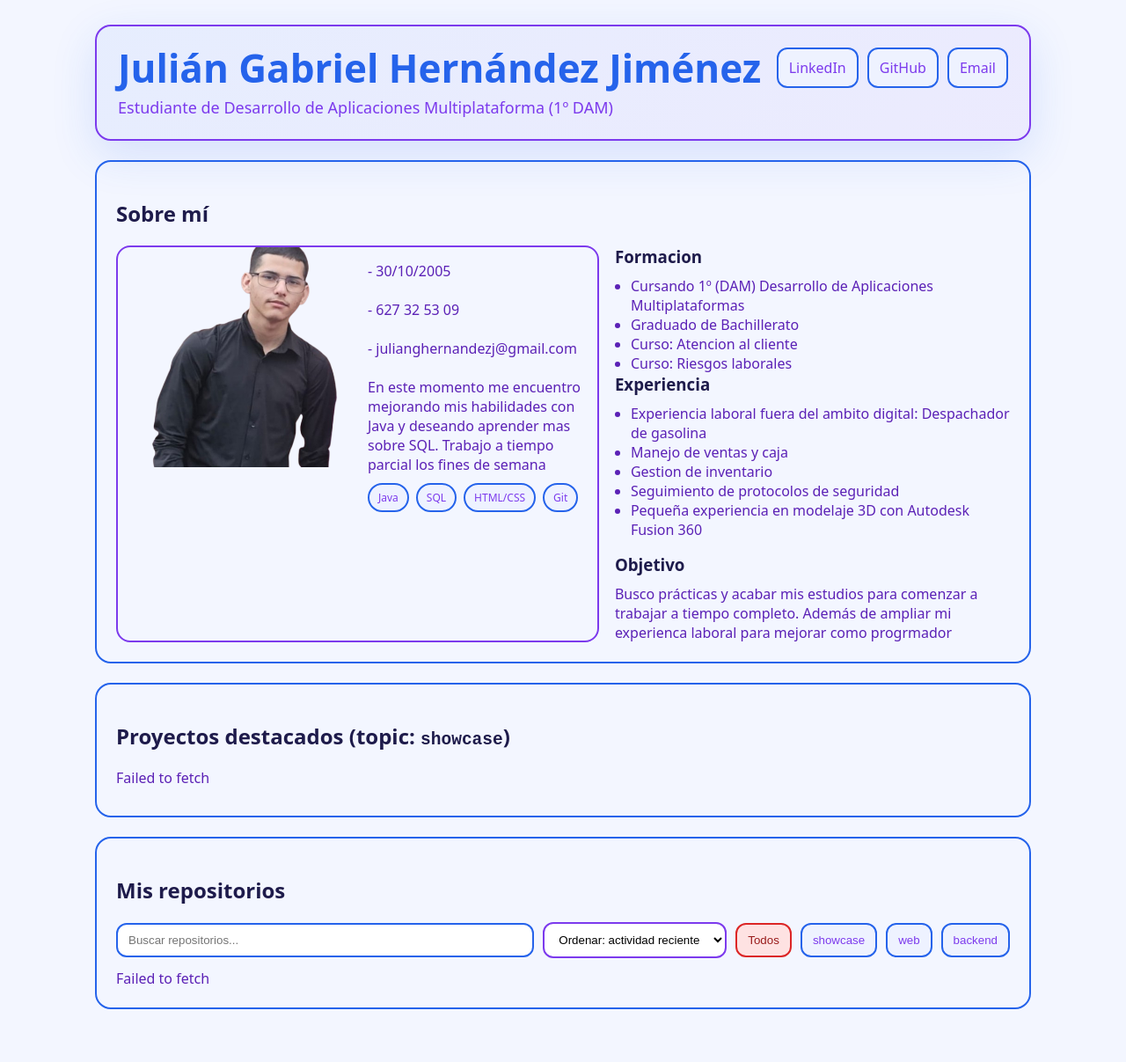
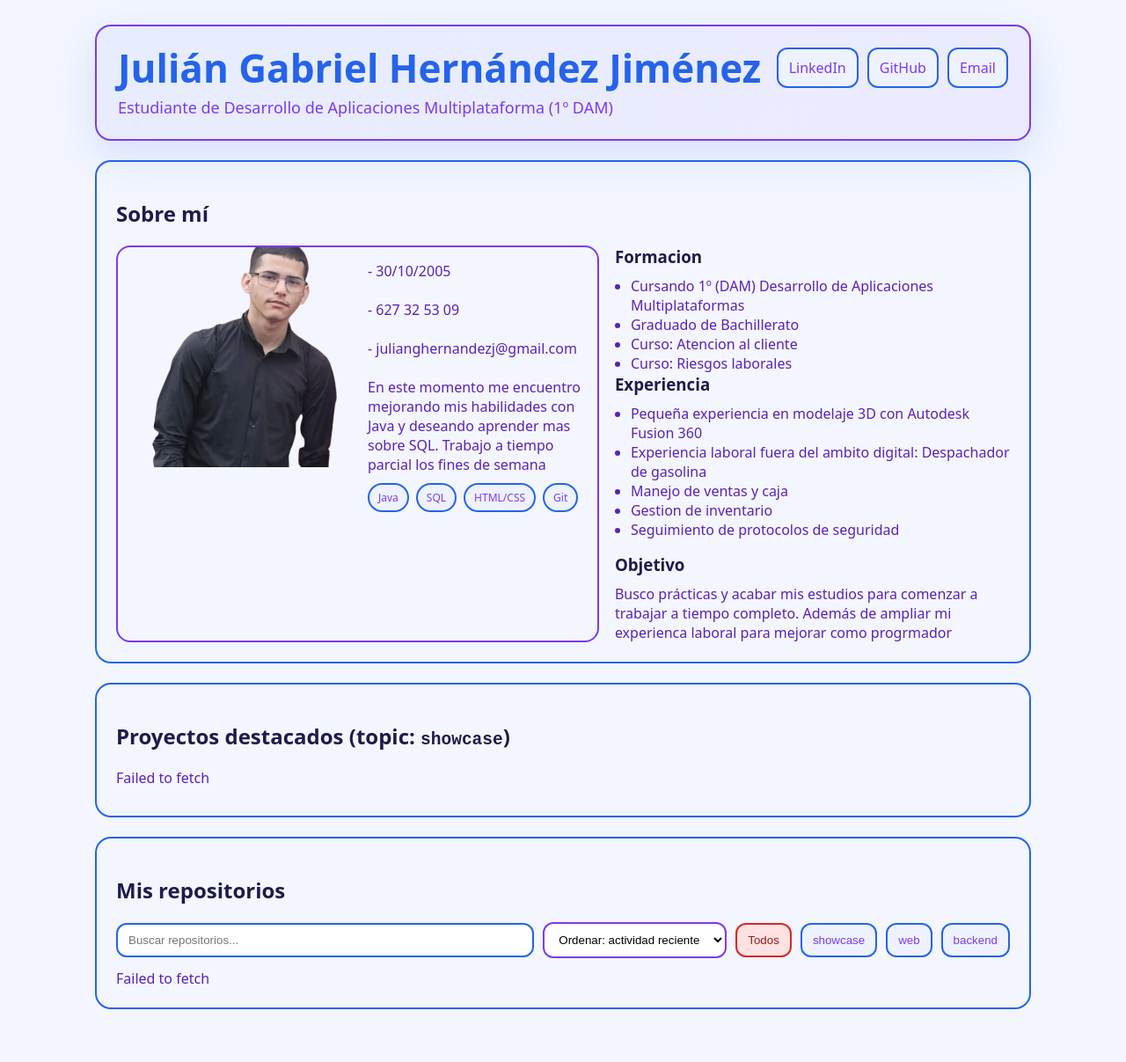
Before and after one commit to JulianGHJimenez/JulianGHJimenez.github.io, a Jekyll site: the page built from index.html, in a window 1280 px wide. Shown: the whole page at 88% size. Built offline with Jekyll 4.4.1, drawn with Linux system fonts in a browser that asks for light colours; some of the changed lines change nothing that is shown.

Commit message:
CV modificado

```diff
--- a/index.html
+++ b/index.html
@@ -57,11 +57,11 @@ En este momento me encuentro mejorando mis habilidades con Java y deseando apren
 
         <h3 style="margin:0 0 10px">Experiencia</h3>
         <ul class="muted" style="margin:0;padding-left:18px">
+          <li>Pequeña experiencia en modelaje 3D con Autodesk Fusion 360</li>
           <li>Experiencia laboral fuera del ambito digital: Despachador de gasolina</li>
           <li>Manejo de ventas y caja</li>
           <li>Gestion de inventario</li>
           <li>Seguimiento de protocolos de seguridad</li>
-          <li>Pequeña experiencia en modelaje 3D con Autodesk Fusion 360</li>
         </ul>
 
         <h3 style="margin:16px 0 10px">Objetivo</h3>
```
